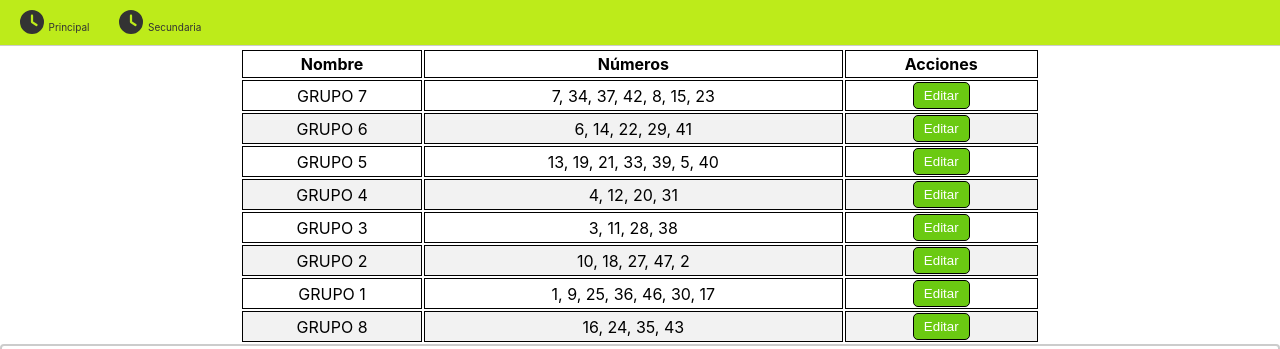
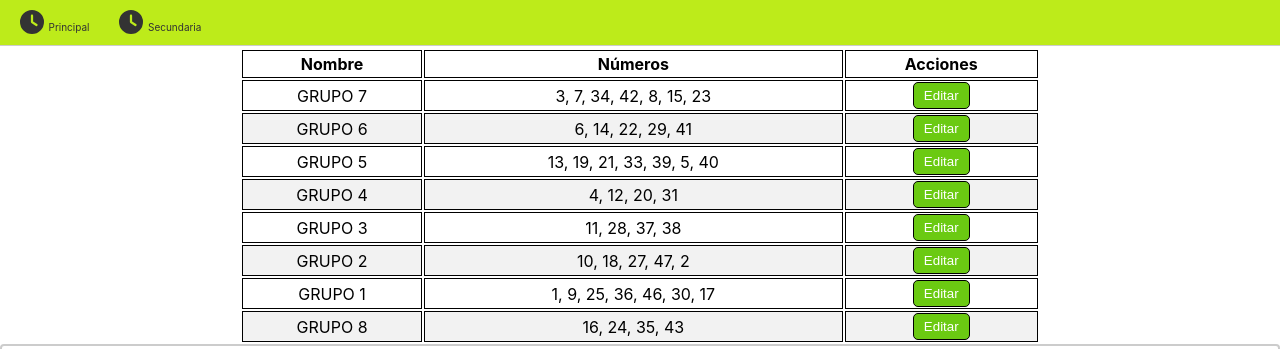
Before and after one commit to ingeabraham23/horarios, a React (Vite) app: page /#/secundaria in a window 1280 px wide. Shown: the top 349 px of the page. Built offline with nearby package versions, Linux system fonts and the light colour scheme.

Commit message:
movimiento 3 y 37

```diff
--- a/src/components/Secundaria.jsx
+++ b/src/components/Secundaria.jsx
@@ -16,11 +16,11 @@ function Secundaria() {
   const [fechaSeleccionada, setFechaSeleccionada] = useState(fechaActual); // Estado para la fecha seleccionada en el DatePicker, se inicializa con la fecha en que se esta ejecutando la aplicación
 
   const [grupos, setGrupos] = useState([
-    { nombre: "GRUPO 7", numeros: [7, 34, 37, 42, 8, 15, 23] },
+    { nombre: "GRUPO 7", numeros: [3, 7, 34, 42, 8, 15, 23] },
     { nombre: "GRUPO 6", numeros: [6, 14, 22, 29, 41] },
     { nombre: "GRUPO 5", numeros: [13, 19, 21, 33, 39, 5, 40] },
     { nombre: "GRUPO 4", numeros: [4, 12, 20, 31] },
-    { nombre: "GRUPO 3", numeros: [3, 11, 28, 38] },
+    { nombre: "GRUPO 3", numeros: [11, 28, 37, 38] },
     { nombre: "GRUPO 2", numeros: [10, 18, 27, 47, 2] },
     { nombre: "GRUPO 1", numeros: [1, 9, 25, 36, 46, 30, 17] },
     { nombre: "GRUPO 8", numeros: [16, 24, 35, 43] },
```
